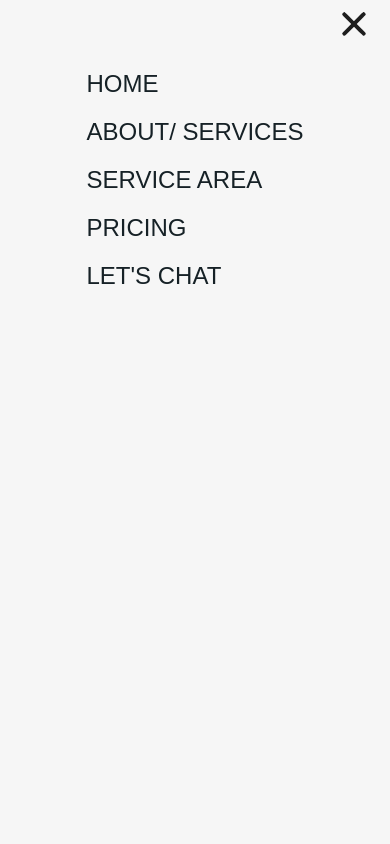
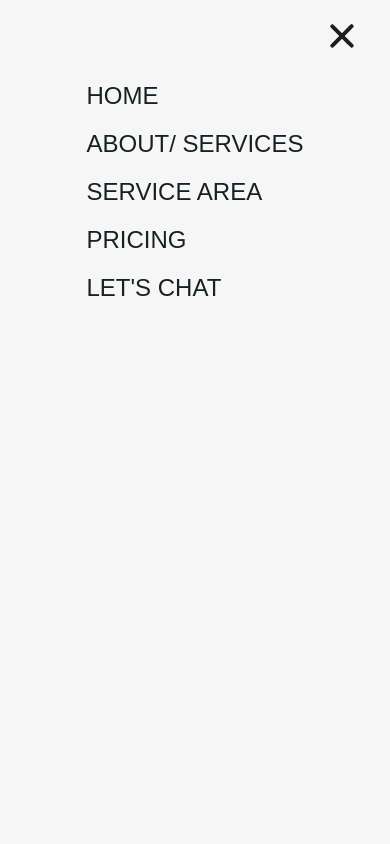
Before and after one commit to joshua-levan/hsc, a React (Vite) app: page / in a window 390 px wide. Both pictures are taken after a click on the picture 318 px from the left and 42 px from the top of the page. Shown: the top 844 px of the page. Built offline with nearby package versions, Linux system fonts and the light colour scheme; a web font is replaced by a local one.

Commit message:
test on various devices

```diff
--- a/src/components/nav/MobileNav.css
+++ b/src/components/nav/MobileNav.css
@@ -4,7 +4,7 @@
   width: 100vw;
   height: 100vh;
   background-color: #f6f6f6;
-  padding: 0.5rem 1rem;
+  padding: 1rem 1.5rem;
   display: flex;
   flex-direction: column;
   align-items: center;
--- a/src/components/nav/MobileNav.scss
+++ b/src/components/nav/MobileNav.scss
@@ -6,7 +6,7 @@
     width: 100vw;
     height: 100vh;
     background-color: $light-gray;
-    padding: 0.5rem 1rem;
+    padding: 1rem 1.5rem;
     display: flex;
     flex-direction: column;
     align-items: center;
```
